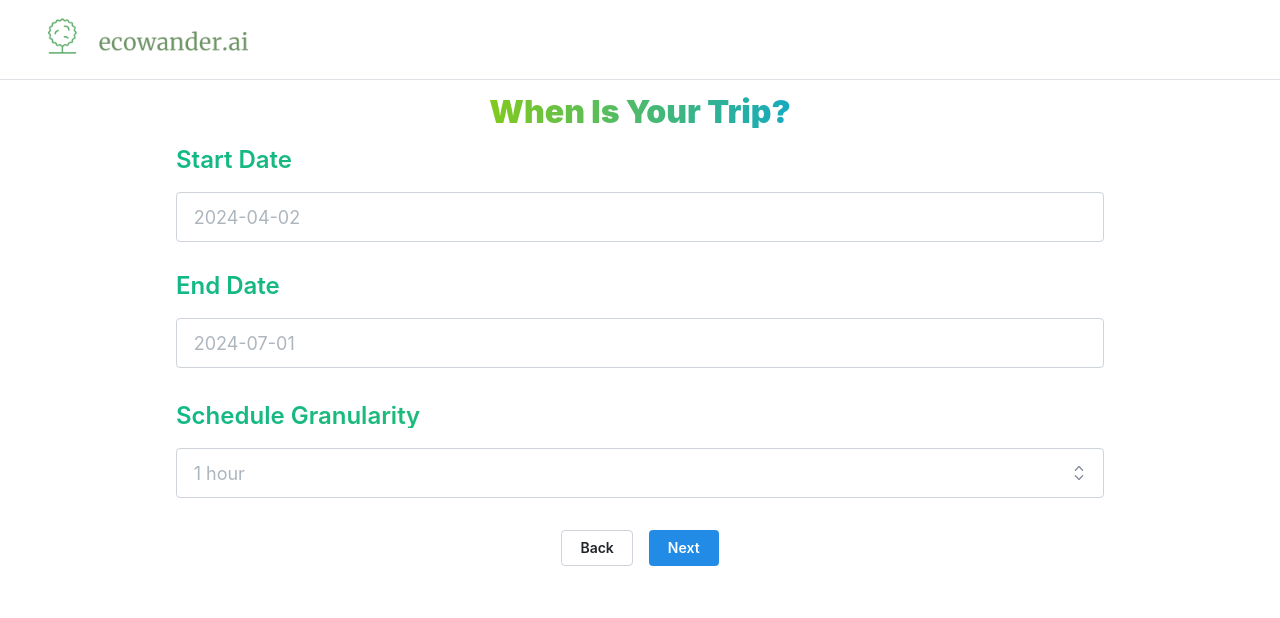
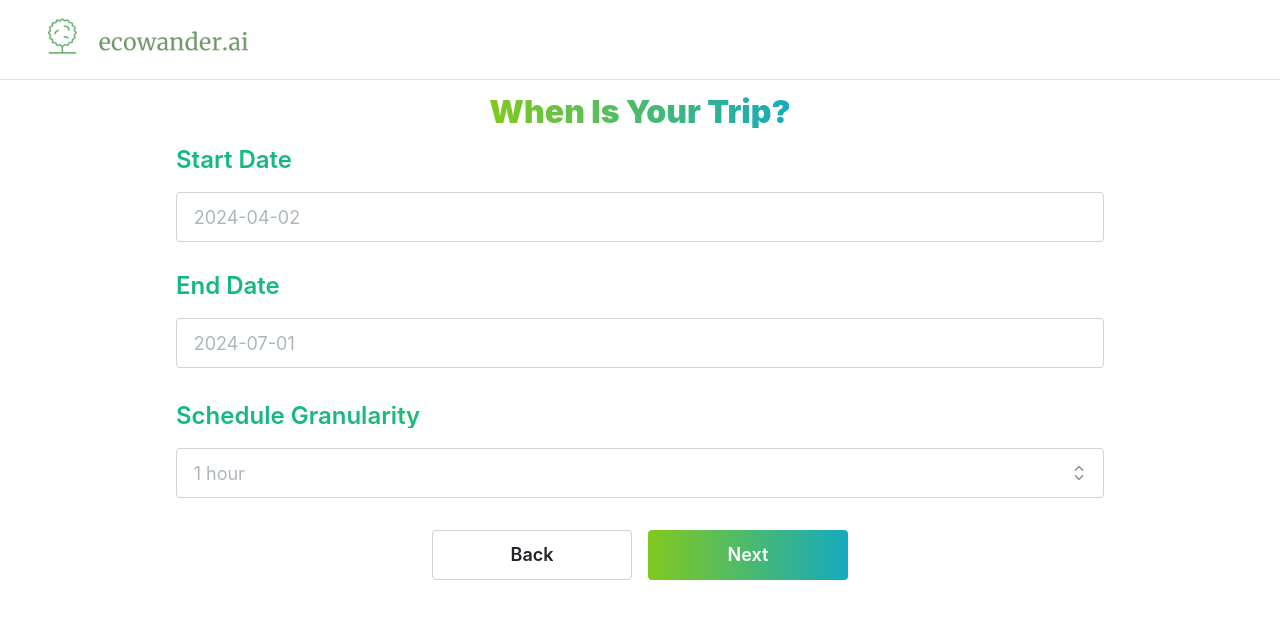
Before and after one commit to apramm/Ecowander.ai, a React (Vite) app in the folder Frontend/: page / in a window 1280 px wide. Both pictures are taken after a click on the button "Start!". Shown: the top 618 px of the page. Built offline with nearby package versions, Linux system fonts and the light colour scheme.

Commit message:
Change styling of buttons

```diff
--- a/Frontend/src/App.tsx
+++ b/Frontend/src/App.tsx
@@ -97,8 +97,7 @@ function App() {
     handleNext();
     try {
       const response = await axios.post(
-        // 'http://127.0.0.1:5000/generate-trip',
-         'http://35.163.46.241:5000/generate-trip',
+        'http://35.163.46.241:5000/generate-trip',
         formData
       );
       setLlmResponse(response.data.response);
@@ -150,6 +149,8 @@ function App() {
                   variant="default"
                   onClick={handleBack}
                   disabled={currentStep === 0}
+                  size="lg"
+                  w={200}
                 >
                   Back
                 </Button>
@@ -159,11 +160,23 @@ function App() {
                 <Button
                   onClick={handleNext}
                   disabled={currentStep === steps.length - 1}
+                  size="lg"
+                  w={200}
+                  variant="gradient"
+                  gradient={{ from: 'lime', to: 'cyan', deg: 90 }}
                 >
                   Next
                 </Button>
               ) : currentStep === 3 ? (
-                <Button onClick={handleSubmit}>Submit</Button>
+                <Button
+                  onClick={handleSubmit}
+                  size="lg"
+                  variant="gradient"
+                  w={200}
+                  gradient={{ from: 'lime', to: 'cyan', deg: 90 }}
+                >
+                  Submit
+                </Button>
               ) : null}
             </Group>
           </Center>
```
